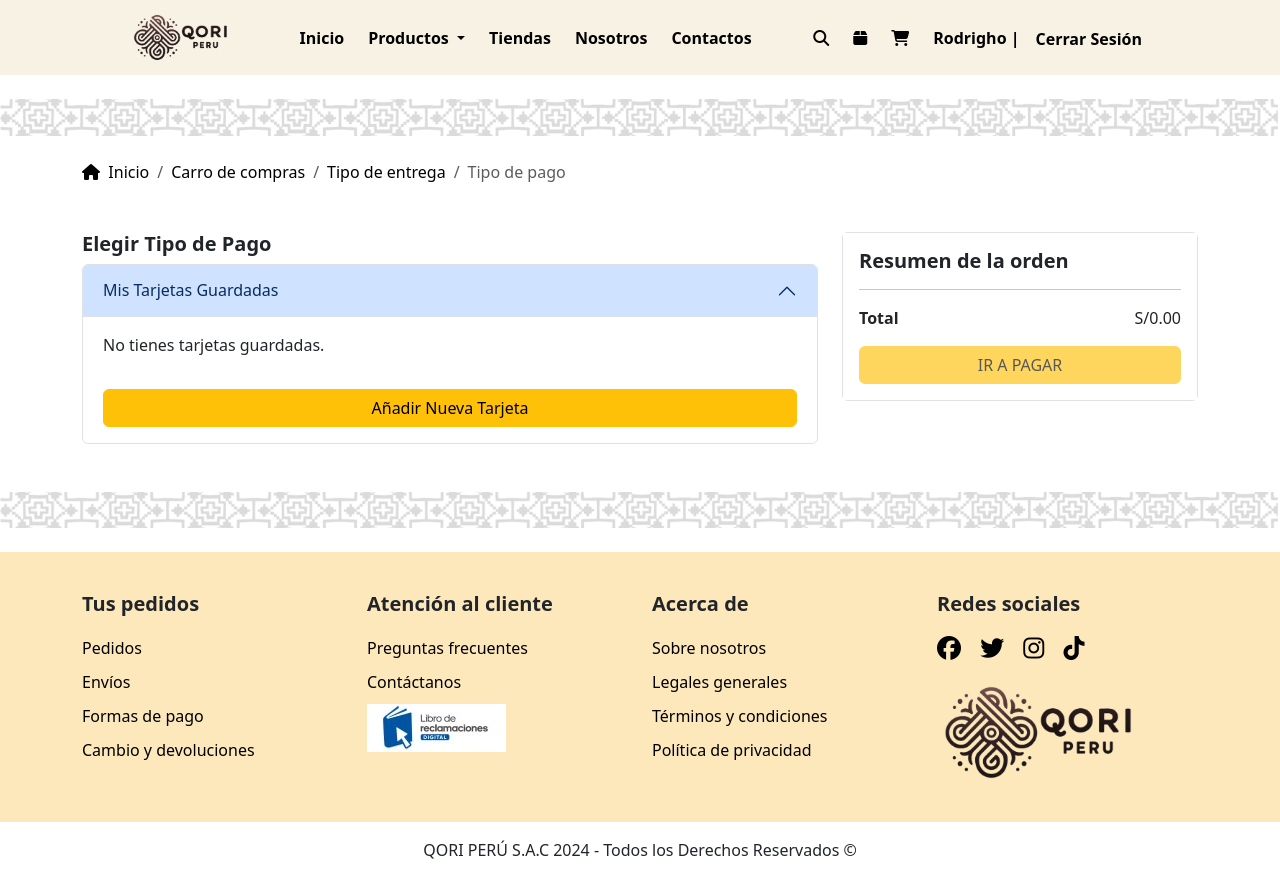
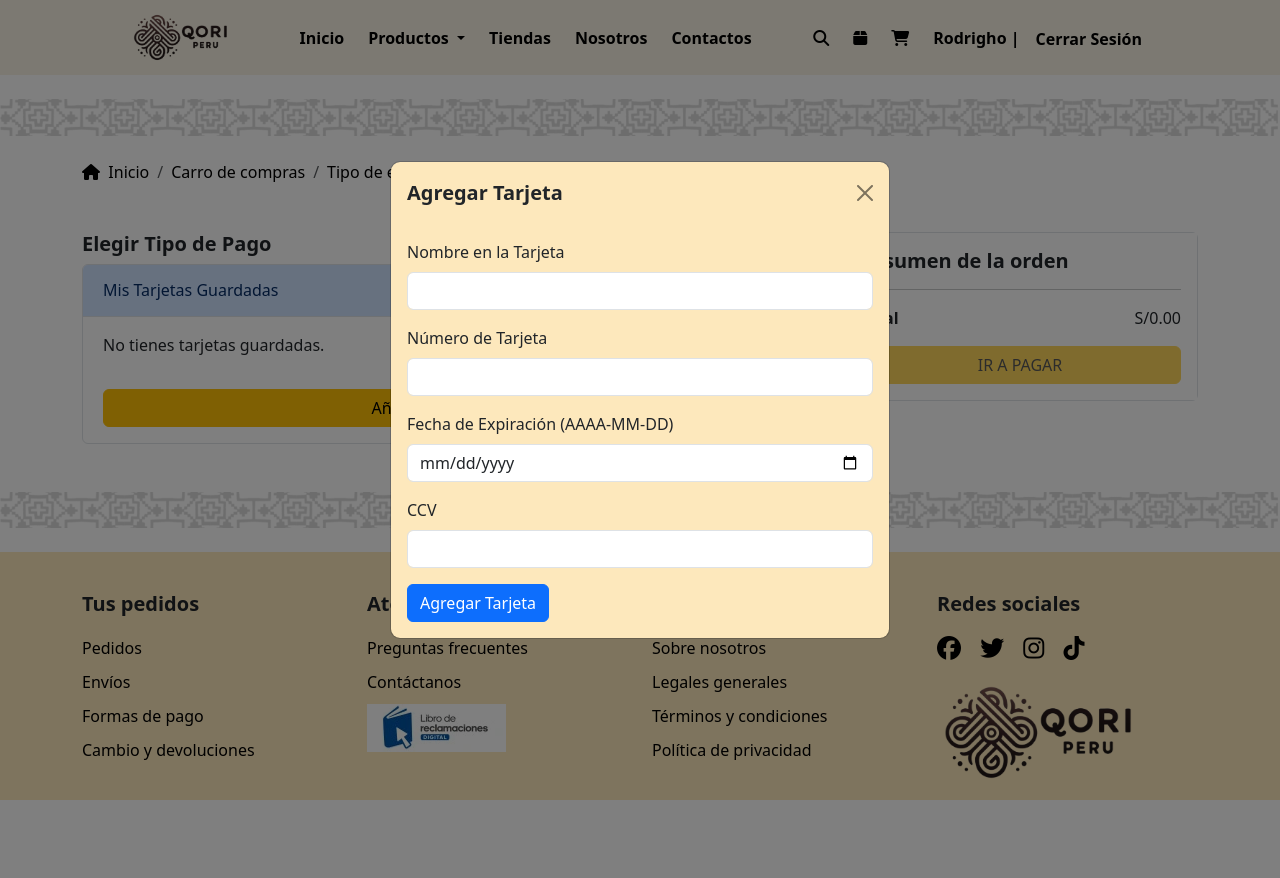
Before and after one commit to Pupuche28/qori-peru-proyecto-final, a Flask app: page /tipopago in a window 1280 px wide, after a click on "Añadir Nueva Tarjeta". After the commit the page ends 800 px from the top, so only its background shows below. Run offline with Flask 3, Linux system fonts and the light colour scheme; a user stored in the database is signed in; data comes from the database, SQL or seed files in the repository; data that the repository does not hold is empty; some libraries are stand-ins or nearby versions.

Commit message:
Cambio 26/10/2024

```diff
--- a/controllers/controlador_tarjeta.py
+++ /dev/null
@@ -1,24 +0,0 @@
-from bd import obtener_conexion
-
-def agregar_tarjeta(nombre, nro_tarjeta, fecha, ccv, id_usuario):
-    conexion = obtener_conexion()
-    with conexion.cursor() as cursor:
-        cursor.execute("""
-            INSERT INTO TARJETA (nombre, nroTarjeta, fecha, ccv, idUsuario)
-            VALUES (%s, %s, %s, %s, %s)
-        """, (nombre, nro_tarjeta, fecha, ccv, id_usuario))
-    conexion.commit()
-    conexion.close()
-
-def obtener_tarjetas(idUsuario):
-    conexion = obtener_conexion()
-    with conexion.cursor() as cursor:
-        consulta = "SELECT idTarjeta, nombre, nroTarjeta, fecha FROM TARJETA WHERE idUsuario = %s"
-        cursor.execute(consulta, (idUsuario,))
-        tarjetas = cursor.fetchall()
-    conexion.close()
-
-    # Verificación temporal
-    print(f"Tarjetas obtenidas para el usuario {idUsuario}: {tarjetas}")
-
-    return tarjetas
--- a/controllers/controlador_tipopago.py
+++ b/controllers/controlador_tipopago.py
@@ -2,28 +2,44 @@ from bd import obtener_conexion
 from datetime import datetime
 from decimal import Decimal
 
+# Función para agregar tarjeta
+def agregar_tarjeta(nombre, nro_tarjeta, fecha, ccv, id_usuario):
+    conexion = obtener_conexion()
+    with conexion.cursor() as cursor:
+        cursor.execute("""
+            INSERT INTO TARJETA (nombre, nroTarjeta, fecha, ccv, idUsuario)
+            VALUES (%s, %s, %s, %s, %s)
+        """, (nombre, nro_tarjeta, fecha, ccv, id_usuario))
+    conexion.commit()
+    conexion.close()
+
+# Función para obtener tarjetas
+def obtener_tarjetas(id_usuario):
+    conexion = obtener_conexion()
+    with conexion.cursor() as cursor:
+        consulta = "SELECT idTarjeta, nombre, nroTarjeta, fecha FROM TARJETA WHERE idUsuario = %s"
+        cursor.execute(consulta, (id_usuario,))
+        tarjetas = cursor.fetchall()
+    conexion.close()
+
+    # Verificación temporal
+    print(f"Tarjetas obtenidas para el usuario {id_usuario}: {tarjetas}")
+
+    return tarjetas
+
 # Función para crear un nuevo pedido
 def crear_pedido(conexion, id_usuario):
-    """
-    Insertar un nuevo pedido en la tabla PEDIDO y devolver el ID del pedido.
-    """
     with conexion.cursor() as cursor:
         cursor.execute("""
             INSERT INTO PEDIDO (fechainicio, estado, idUsuario)
             VALUES (%s, %s, %s)
         """, (datetime.now(), 'Pendiente de Entrega', id_usuario))
-
-        # Obtener el ID del pedido recién creado
         cursor.execute("SELECT LAST_INSERT_ID()")
         id_pedido = cursor.fetchone()[0]
-
     return id_pedido
 
 # Función para registrar el pago
 def registrar_pago(conexion, id_pedido, monto, id_tarjeta):
-    """
-    Insertar el registro de pago en la tabla PAGO.
-    """
     with conexion.cursor() as cursor:
         cursor.execute("""
             INSERT INTO PAGO (fechapago, monto, metodopago, idPedido, idTarjeta)
@@ -32,58 +48,41 @@ def registrar_pago(conexion, id_pedido, monto, id_tarjeta):
 
 # Función para registrar los detalles del pedido
 def registrar_detalle_pedido(conexion, id_pedido, carrito):
-    """
-    Insertar los detalles del pedido en la tabla DETALLE_PEDIDO para cada producto en el carrito.
-    """
     with conexion.cursor() as cursor:
         for item in carrito:
-            nombre_producto = item['name']  # Usar el nombre del producto para obtener los detalles desde la base de datos
-            cantidad = item['quantity']  # La cantidad de productos que el usuario está comprando
-
-            # Buscar el producto en la base de datos para obtener su precio, descuento y stock actual
+            nombre_producto = item['name']
+            cantidad = item['quantity']
             cursor.execute("SELECT idProducto, precio, descuento, stock FROM PRODUCTO WHERE nombredeproducto = %s", (nombre_producto,))
             result = cursor.fetchone()
             if result:
                 id_producto = result[0]
-                precio = Decimal(result[1])  # Convertir el precio a Decimal
-                descuento = Decimal(result[2])  # Convertir el descuento a Decimal
-                stock_actual = result[3]  # Obtener el stock actual del producto
+                precio = Decimal(result[1])
+                descuento = Decimal(result[2])
+                stock_actual = result[3]
                 print(f"Producto encontrado: {nombre_producto}, Precio: {precio}, Descuento: {descuento}, Stock: {stock_actual}")
             else:
                 raise Exception(f"No se encontró el producto con nombre: {nombre_producto}")
 
-            # Verificar si hay suficiente stock
             if cantidad > stock_actual:
                 raise Exception(f"No hay suficiente stock disponible para {nombre_producto}")
 
-            # Calcular el IGV sobre el precio (que ya tiene el descuento aplicado)
             igv = calcular_igv(precio * cantidad)
-
-            # Subtotal: el precio total del producto sin IGV
             subtotal = precio * cantidad
-
-            # Total: igual que el subtotal, sin sumar el IGV
             total = subtotal
 
-            # Insertar el detalle del pedido con el precio, descuento, IGV, subtotal y total
             cursor.execute("""
                 INSERT INTO DETALLE_PEDIDO (idPedido, idProducto, cantidad, precio, descuento, igv, subtotal, total)
                 VALUES (%s, %s, %s, %s, %s, %s, %s, %s)
             """, (id_pedido, id_producto, cantidad, precio, descuento, igv, subtotal, total))
 
-            # Actualizar el stock del producto restando la cantidad comprada
             nuevo_stock = stock_actual - cantidad
             cursor.execute("""
                 UPDATE PRODUCTO
                 SET stock = %s
                 WHERE idProducto = %s
             """, (nuevo_stock, id_producto))
-
             print(f"Stock actualizado para {nombre_producto}: {nuevo_stock} unidades restantes.")
 
 # Función para calcular el IGV
 def calcular_igv(subtotal, porcentaje=Decimal('0.18')):
-    """
-    Calcular el IGV basado en un porcentaje fijo (18%).
-    """
-    return subtotal * porcentaje  # Usamos Decimal para asegurar la precisión
+    return subtotal * porcentaje
--- a/main.py
+++ b/main.py
@@ -14,7 +14,6 @@ from routes.textiles_routes import textiles_bp
 from routes.detalleproducto_routes import detalle_producto_bp
 from routes.carrito_routes import carrito_bp  # Importar el blueprint del carrito
 from routes.tipoentrega_routes import tipo_entrega_bp
-from routes.tarjeta_routes import tarjeta_bp
 from routes.tipopago_routes import tipopago_bp
 from routes.mispedidos_routes import mispedidos_bp
 from routes.tarjetasAdmin_routes import tarjetaAdmin_bp
@@ -24,8 +23,6 @@ from routes.pedido_routes import pedido_bp
 from controllers.controlador_ceramica import obtener_productos_ceramica
 import controllers.controlador_tipoentrega as controlador_tipoentrega
 from controllers.controlador_detalleproducto import obtener_producto_por_id
-
-
 
 import controllers.controlador_resenas as controlador_resenas
 import controllers.controlador_usuarios as controlador_usuarios  # Controlador para usuarios
@@ -70,7 +67,6 @@ app.register_blueprint(textiles_bp)
 app.register_blueprint(detalle_producto_bp)
 app.register_blueprint(carrito_bp, url_prefix='/carrito')
 app.register_blueprint(tipo_entrega_bp)
-app.register_blueprint(tarjeta_bp, url_prefix='/tarjetas')
 app.register_blueprint(tipopago_bp)
 app.register_blueprint(mispedidos_bp)
 app.register_blueprint(tarjetaAdmin_bp, url_prefix='/tarjetasAdmin')
--- a/routes/tipopago_routes.py
+++ b/routes/tipopago_routes.py
@@ -1,18 +1,16 @@
 from flask_login import current_user
 from flask import Blueprint, request, jsonify, render_template, redirect, url_for, flash
 import controllers.controlador_tipopago as controlador_tipopago
-from controllers.controlador_tarjeta import obtener_tarjetas
 from bd import obtener_conexion
 
 tipopago_bp = Blueprint('tipopago_bp', __name__)
 
 @tipopago_bp.route('/finalizar_compra', methods=["POST"])
 def finalizar_compra():
-    # Usar current_user para obtener el usuario autenticado con Flask-Login
     if not current_user.is_authenticated:
         return jsonify({"error": "Usuario no autenticado"}), 403
 
-    id_usuario = current_user.id  # ID del usuario autenticado
+    id_usuario = current_user.id
     data = request.json
     id_tarjeta = data.get('idTarjeta')
     carrito = data.get('carrito')
@@ -22,62 +20,51 @@ def finalizar_compra():
 
     conexion = obtener_conexion()
     try:
-        # Iniciar la transacción
         conexion.begin()
-
-        # Crear el pedido
         id_pedido = controlador_tipopago.crear_pedido(conexion, id_usuario)
-
-        # Calcular el monto total del carrito
         total_monto = sum(item['price'] * item['quantity'] for item in carrito)
-
-        # Registrar el pago
         controlador_tipopago.registrar_pago(conexion, id_pedido, total_monto, id_tarjeta)
-
-        # Registrar los detalles del pedido
         controlador_tipopago.registrar_detalle_pedido(conexion, id_pedido, carrito)
-
-        # Confirmar la transacción
         conexion.commit()
 
-        # Retornar respuesta de éxito
         return jsonify({"mensaje": "Compra finalizada exitosamente", "idPedido": id_pedido}), 200
 
     except Exception as e:
-        # Revertir transacción en caso de error
         conexion.rollback()
         return jsonify({"error": str(e)}), 500
 
     finally:
         conexion.close()
 
-# Ruta para mostrar la página de tipo de pago con las tarjetas (para /tipopago)
 @tipopago_bp.route('/tipopago', methods=["GET"])
 def mostrar_tipo_pago():
     return cargar_pagina_tipo_pago()
 
-# Ruta para mostrar la página de tipo de pago con las tarjetas (para /tarjetas/tarjetas)
-@tipopago_bp.route('/tarjetas/tarjetas', methods=["GET"])
+@tipopago_bp.route('/tarjetas', methods=["GET"])
 def mostrar_tarjetas():
     return cargar_pagina_tipo_pago()
 
-# Función reutilizable para cargar la página con las tarjetas
+@tipopago_bp.route('/tarjetas/agregar', methods=['POST'])
+def agregar_tarjeta_route():
+    nombre = request.form.get('nombre')
+    nro_tarjeta = request.form.get('nro_tarjeta')
+    fecha = request.form.get('fecha')
+    ccv = request.form.get('ccv')
+
+    if not nombre or not nro_tarjeta or not fecha or not ccv:
+        flash('Todos los campos son obligatorios', 'danger')
+        return redirect(url_for('tipopago_bp.mostrar_tarjetas'))
+
+    controlador_tipopago.agregar_tarjeta(nombre, nro_tarjeta, fecha, ccv, current_user.id)
+    flash('Tarjeta agregada exitosamente', 'success')
+    return redirect(url_for('tipopago_bp.mostrar_tipo_pago'))
+
 def cargar_pagina_tipo_pago():
-    # Verificar si el usuario está autenticado
     if not current_user.is_authenticated:
         flash('Por favor inicia sesión para continuar.', 'error')
         return redirect(url_for('autenticacion_bp.login'))
 
-    # Obtener el idUsuario del usuario autenticado
     id_usuario = current_user.id
+    tarjetas = controlador_tipopago.obtener_tarjetas(id_usuario)
 
-    # Obtener las tarjetas del usuario desde la base de datos
-    conexion = obtener_conexion()
-    tarjetas = obtener_tarjetas(id_usuario)
-    conexion.close()
-
-    # Depuración: Verificar que las tarjetas se están obteniendo correctamente
-    print(f"Tarjetas obtenidas para el usuario {id_usuario}: {tarjetas}")
-
-    # Renderizar la plantilla de tipo de pago con las tarjetas del usuario
     return render_template('tipopago.html', tarjetas=tarjetas)
--- a/templates/tipopago.html
+++ b/templates/tipopago.html
@@ -162,7 +162,8 @@
                             class="fa-solid fa-house"></i>&nbsp;&nbsp;Inicio</a></li>
                 <li class="breadcrumb-item"><a href="#" style="text-decoration: none; color: black;">Carro de
                         compras</a></li>
-                <li class="breadcrumb-item"><a href="{{ url_for('tipoentrega') }}" style="text-decoration: none; color: black;">Tipo de entrega</a></li>
+                <li class="breadcrumb-item"><a href="{{ url_for('tipoentrega') }}"
+                        style="text-decoration: none; color: black;">Tipo de entrega</a></li>
                 <li class="breadcrumb-item active" aria-current="page">Tipo de pago</li>
             </ol>
         </nav>
@@ -206,6 +207,43 @@
                     </div>
                 </div>
             </div>
+
+            <!-- Modal para agregar una nueva tarjeta -->
+            <div class="modal fade" id="addCardModal" tabindex="-1" aria-labelledby="addCardModalLabel"
+                aria-hidden="true">
+                <div class="modal-dialog modal-dialog-centered">
+                    <div class="modal-content">
+                        <div class="modal-header">
+                            <h5 class="modal-title" id="addCardModalLabel">Agregar Tarjeta</h5>
+                            <button type="button" class="btn-close" data-bs-dismiss="modal" aria-label="Close"></button>
+                        </div>
+                        <div class="modal-body">
+                            <form id="addCardForm" method="POST"
+                                action="{{ url_for('tipopago_bp.agregar_tarjeta_route') }}">
+                                <div class="mb-3">
+                                    <label for="nombre" class="form-label">Nombre en la Tarjeta</label>
+                                    <input type="text" class="form-control" id="nombre" name="nombre" required>
+                                </div>
+                                <div class="mb-3">
+                                    <label for="nro_tarjeta" class="form-label">Número de Tarjeta</label>
+                                    <input type="text" class="form-control" id="nro_tarjeta" name="nro_tarjeta" required
+                                        maxlength="16" minlength="16">
+                                </div>
+                                <div class="mb-3">
+                                    <label for="fecha" class="form-label">Fecha de Expiración (AAAA-MM-DD)</label>
+                                    <input type="date" class="form-control" id="fecha" name="fecha" required>
+                                </div>
+                                <div class="mb-3">
+                                    <label for="ccv" class="form-label">CCV</label>
+                                    <input type="text" class="form-control" id="ccv" name="ccv" required maxlength="3">
+                                </div>
+                                <button type="submit" class="btn btn-primary">Agregar Tarjeta</button>
+                            </form>
+                        </div>
+                    </div>
+                </div>
+            </div>
+
 
             <!-- Resumen de la orden -->
             <div class="col-lg-4">
```
Also changed, not shown: routes/tarjeta_routes.py (deleted, +0 -37 lines). Lines whose indentation alone changed are shown as unchanged.
